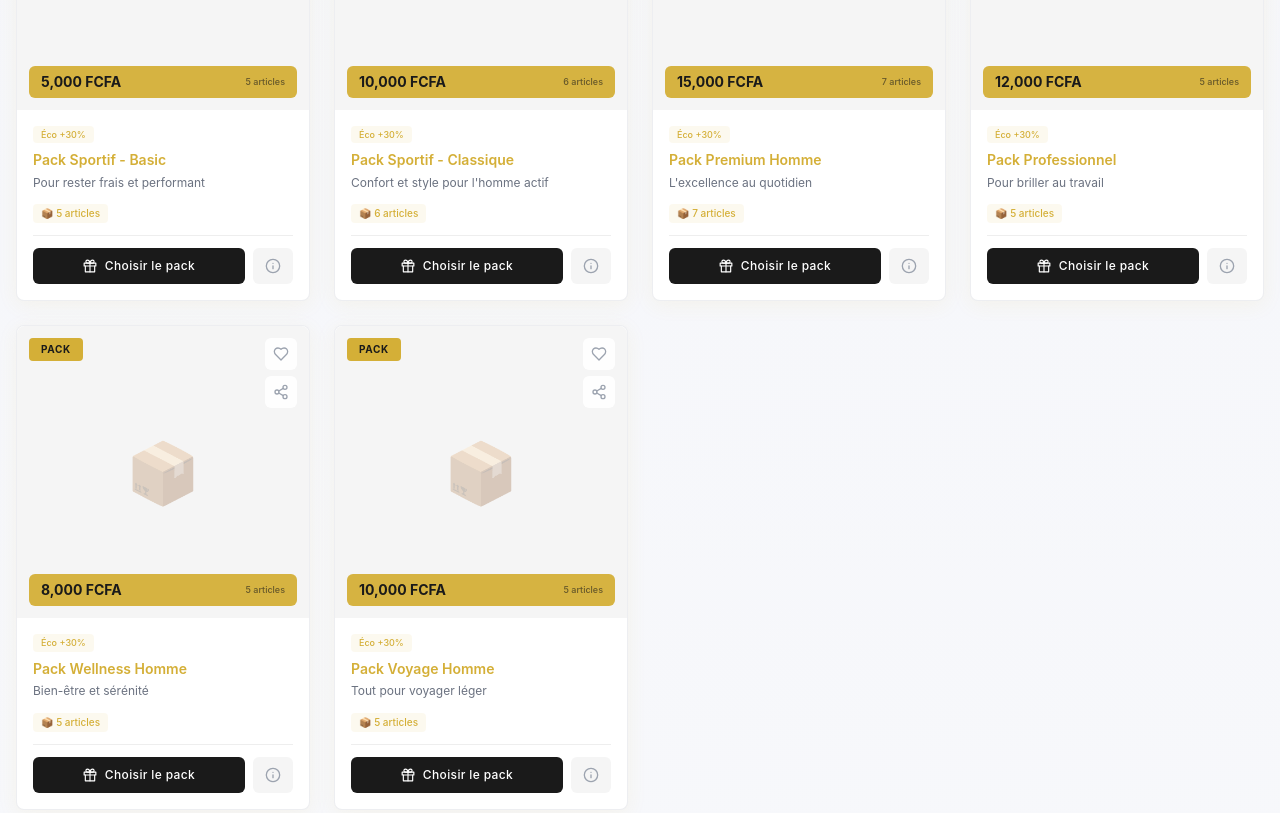
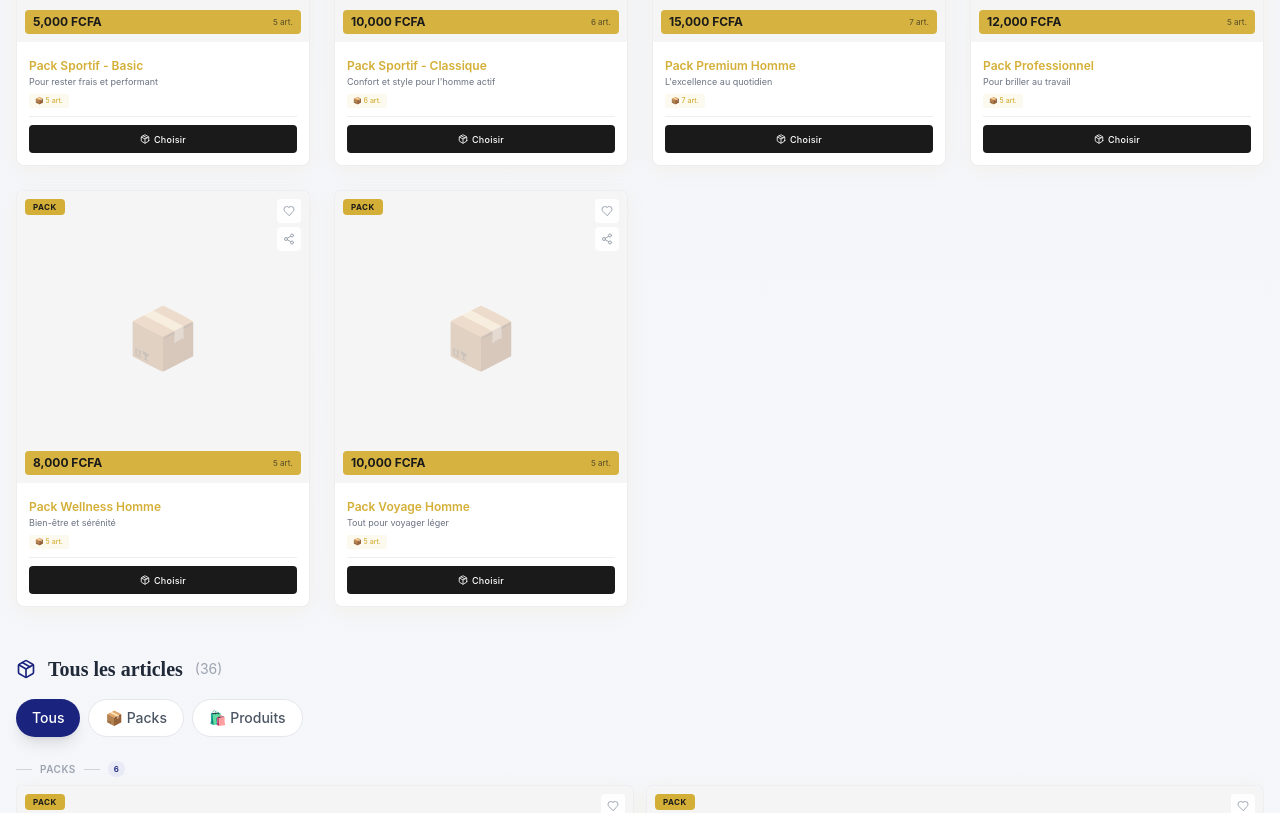
Before and after one commit to ezechielben06/winstore-pack, a React (Vite) app: page /homme in a window 1280 px wide. Shown: the part 1251-2064 px from the top of the page. Built offline with nearby package versions, Linux system fonts and the light colour scheme.

Commit message:
reparation

```diff
--- a/src/components/Shop/ProductCard.jsx
+++ b/src/components/Shop/ProductCard.jsx
@@ -1,10 +1,6 @@
-// 📄 src/components/Shop/ProductCard.jsx - Version finale
+// 📄 src/components/Shop/ProductCard.jsx - Version mobile robuste
 import { useState } from 'react';
-import {
-  ShoppingBag, Heart, Share2, Package, Sparkles,
-  Info, ChevronDown, ChevronUp, Crown, Check,
-  Gift
-} from 'lucide-react';
+import { ShoppingBag, Heart, Share2, Package, Sparkles, Crown, Check } from 'lucide-react';
 import { useCart } from '../../context/CartContext';
 import { useTheme } from '../../context/ThemeContext';
 
@@ -12,23 +8,19 @@ const ProductCard = ({ product, isWomen }) => {
   const { addToCart } = useCart();
   const { isDark } = useTheme();
   const [isLiked, setIsLiked] = useState(false);
-  const [showDetails, setShowDetails] = useState(false);
   const [imageError, setImageError] = useState(false);
   const [isAdded, setIsAdded] = useState(false);
 
   const isPack = product.category === 'pack';
 
-  // ✅ Palettes de couleurs
   const colors = isWomen ? {
     primary: '#E91E8C',
     primaryDark: '#C2185B',
     primaryLight: '#FCE4EC',
-    accent: '#D4AF37',
   } : {
     primary: '#1A237E',
     primaryDark: '#0D1445',
     primaryLight: '#E8EAF6',
-    accent: '#D4AF37',
   };
 
   const handleAddToCart = () => {
@@ -50,14 +42,16 @@ const ProductCard = ({ product, isWomen }) => {
 
   return (
     <div
-      className={`group bg-white dark:bg-[#141425] transition-all duration-300 ${
-        isDark ? 'border border-[#2A2A4A]' : 'border border-gray-200/70'
+      className={`bg-white dark:bg-[#141425] transition-all duration-300 border ${
+        isDark ? 'border-[#2A2A4A]' : 'border-gray-200/70'
       } ${isPack ? 'border-gold/30' : ''}`}
       style={{
         borderRadius: '8px',
         boxShadow: isPack
           ? '0 4px 20px rgba(212,175,55,0.08)'
           : '0 2px 12px rgba(0,0,0,0.04)',
+        overflow: 'hidden',
+        minWidth: 0, // ✅ Évite le débordement
       }}
     >
       {/* ===== IMAGE ===== */}
@@ -84,9 +78,9 @@ const ProductCard = ({ product, isWomen }) => {
           </div>
         )}
 
-        {/* ✅ Badge - Arrondi subtil */}
+        {/* Badge - Version compacte mobile */}
         <div
-          className="absolute top-3 left-3 px-3 py-1 text-[10px] font-bold tracking-wider uppercase"
+          className="absolute top-2 left-2 px-2 py-0.5 text-[8px] font-bold tracking-wider uppercase"
           style={{
             background: isPack ? '#D4AF37' : colors.primary,
             color: isPack ? '#1A1A1A' : '#FFFFFF',
@@ -97,35 +91,17 @@ const ProductCard = ({ product, isWomen }) => {
           {isPack ? 'Pack' : 'Produit'}
         </div>
 
-        {/* Actions */}
-        <div className="absolute top-3 right-3 flex flex-col gap-1.5">
-          <button
-            onClick={() => setIsLiked(!isLiked)}
-            className="w-8 h-8 flex items-center justify-center transition-all duration-200 hover:scale-110 active:scale-95 bg-white/90 dark:bg-[#1A1A2E]/90 backdrop-blur-sm"
-            style={{ borderRadius: '6px' }}
-          >
-            <Heart size={16} className={isLiked ? 'fill-red-500 text-red-500' : 'text-gray-400'} />
-          </button>
-          <button
-            onClick={handleShare}
-            className="w-8 h-8 flex items-center justify-center transition-all duration-200 hover:scale-110 active:scale-95 bg-white/90 dark:bg-[#1A1A2E]/90 backdrop-blur-sm"
-            style={{ borderRadius: '6px' }}
-          >
-            <Share2 size={16} className="text-gray-400 hover:text-gold transition-colors" />
-          </button>
-        </div>
-
-        {/* ✅ Prix - En bas de l'image */}
+        {/* Prix en bas - Version compacte */}
         <div
-          className="absolute bottom-3 left-3 right-3 px-3 py-1.5 flex items-center justify-between"
+          className="absolute bottom-2 left-2 right-2 px-2 py-1 flex items-center justify-between"
           style={{
             background: isPack ? 'rgba(212,175,55,0.95)' : 'rgba(255,255,255,0.95)',
             backdropFilter: 'blur(8px)',
-            borderRadius: '6px',
+            borderRadius: '4px',
           }}
         >
           <span
-            className="text-sm font-bold"
+            className="text-xs font-bold truncate"
             style={{ color: isPack ? '#1A1A1A' : '#1A1A1A' }}
           >
             {product.price
@@ -134,141 +110,105 @@ const ProductCard = ({ product, isWomen }) => {
             }
           </span>
           {isPack && product.items && (
-            <span className="text-[9px] font-medium opacity-60" style={{ color: isPack ? '#1A1A1A' : '#666' }}>
-              {product.items.length} articles
+            <span className="text-[8px] font-medium opacity-60 flex-shrink-0" style={{ color: isPack ? '#1A1A1A' : '#666' }}>
+              {product.items.length} art.
             </span>
           )}
         </div>
+
+        {/* Actions - Version compacte */}
+        <div className="absolute top-2 right-2 flex flex-col gap-1">
+          <button
+            onClick={() => setIsLiked(!isLiked)}
+            className="w-6 h-6 flex items-center justify-center transition-all duration-200 hover:scale-110 active:scale-95 bg-white/90 dark:bg-[#1A1A2E]/90 backdrop-blur-sm"
+            style={{ borderRadius: '4px' }}
+          >
+            <Heart size={12} className={isLiked ? 'fill-red-500 text-red-500' : 'text-gray-400'} />
+          </button>
+          <button
+            onClick={handleShare}
+            className="w-6 h-6 flex items-center justify-center transition-all duration-200 hover:scale-110 active:scale-95 bg-white/90 dark:bg-[#1A1A2E]/90 backdrop-blur-sm"
+            style={{ borderRadius: '4px' }}
+          >
+            <Share2 size={12} className="text-gray-400 hover:text-gold transition-colors" />
+          </button>
+        </div>
       </div>
 
-      {/* ===== BODY ===== */}
-      <div className="p-4">
+      {/* ===== BODY - Version compacte ===== */}
+      <div className="p-2 sm:p-3">
         {/* Tags */}
-        <div className="flex flex-wrap gap-1 mb-2">
+        <div className="flex flex-wrap gap-0.5 mb-1">
           {product.tags && product.tags.slice(0, 2).map((tag, i) => (
             <span
               key={i}
-              className="text-[9px] font-medium px-2 py-0.5"
+              className="text-[7px] font-medium px-1.5 py-0.5 truncate max-w-[50px]"
               style={{
                 color: isPack ? '#D4AF37' : '#666',
                 background: isPack ? 'rgba(212,175,55,0.08)' : '#F0F0F0',
-                borderRadius: '4px',
+                borderRadius: '2px',
               }}
             >
               {tag}
             </span>
           ))}
-          {isPack && (
-            <span
-              className="text-[9px] font-medium px-2 py-0.5"
-              style={{
-                color: '#D4AF37',
-                background: 'rgba(212,175,55,0.08)',
-                borderRadius: '4px',
-              }}
-            >
-              Éco +30%
-            </span>
-          )}
         </div>
 
-        {/* Nom */}
-        <h3 className={`text-sm font-semibold leading-tight mb-1 transition-colors ${
+        {/* Nom - Avec truncate */}
+        <h3 className={`text-xs font-semibold leading-tight mb-0.5 truncate ${
           isPack ? 'text-gold' : 'text-gray-900 dark:text-white'
         }`}>
           {product.name}
         </h3>
 
         {product.description && (
-          <p className="text-xs text-gray-500 dark:text-gray-400 line-clamp-2 leading-relaxed">
+          <p className="text-[9px] text-gray-500 dark:text-gray-400 line-clamp-2 leading-relaxed break-words">
             {product.description}
           </p>
         )}
 
-        {/* ===== STATUT ===== */}
-        <div className="mt-3 flex items-center gap-3">
+        {/* Statut */}
+        <div className="mt-1 flex items-center gap-2">
           <span
-            className="text-[10px] font-medium px-2 py-0.5"
+            className="text-[7px] font-medium px-1.5 py-0.5 truncate"
             style={{
               color: isPack ? '#D4AF37' : colors.primary,
               background: isPack ? 'rgba(212,175,55,0.08)' : colors.primaryLight,
-              borderRadius: '4px',
+              borderRadius: '2px',
             }}
           >
-            {isPack ? `📦 ${product.items?.length || 0} articles` : '• À l\'unité'}
+            {isPack ? `📦 ${product.items?.length || 0} art.` : 'À l\'unité'}
           </span>
         </div>
 
-        {/* ===== ACTIONS ===== */}
-        <div className="mt-3 pt-3 flex items-center gap-2" style={{ borderTop: '1px solid', borderColor: isDark ? '#2A2A4A' : '#EEEEEE' }}>
-          {/* Bouton principal */}
+        {/* Actions */}
+        <div className="mt-2 pt-2 flex items-center gap-1.5" style={{ borderTop: '1px solid', borderColor: isDark ? '#2A2A4A' : '#EEEEEE' }}>
           <button
             onClick={handleAddToCart}
-            className={`flex-1 flex items-center justify-center gap-2 px-4 py-2.5 text-xs font-medium transition-all duration-200 active:scale-95 ${
+            className={`flex-1 flex items-center justify-center gap-1 px-2 py-1.5 text-[9px] font-medium transition-all duration-200 active:scale-95 ${
               isAdded ? 'opacity-70 pointer-events-none' : ''
             }`}
             style={{
               background: isAdded ? '#D4AF37' : (isPack ? '#1A1A1A' : colors.primary),
               color: isAdded ? '#1A1A1A' : '#FFFFFF',
-              borderRadius: '6px',
+              borderRadius: '4px',
               letterSpacing: '0.03em',
+              minHeight: '28px',
             }}
           >
             {isAdded ? (
               <>
-                <Check size={14} />
+                <Check size={10} />
                 Ajouté
               </>
             ) : (
               <>
-                {isPack ? <Gift size={14} /> : <ShoppingBag size={14} />}
-                {isPack ? 'Choisir le pack' : 'Ajouter'}
+                {isPack ? <Package size={10} /> : <ShoppingBag size={10} />}
+                {isPack ? 'Choisir' : 'Ajouter'}
               </>
             )}
           </button>
-
-          {/* Bouton détails - pour packs uniquement */}
-          {isPack && product.items && (
-            <button
-              onClick={() => setShowDetails(!showDetails)}
-              className="px-3 py-2.5 transition-all duration-200 hover:scale-105 active:scale-95"
-              style={{
-                background: isDark ? '#2A2A4A' : '#F5F5F5',
-                borderRadius: '6px',
-              }}
-            >
-              <Info size={16} className={showDetails ? 'text-gold' : 'text-gray-400'} />
-            </button>
-          )}
         </div>
-
-        {/* ===== DÉTAILS DU PACK ===== */}
-        {isPack && product.items && showDetails && (
-          <div
-            className="mt-3 p-3 transition-all duration-300"
-            style={{
-              background: isDark ? '#1A1A2E' : '#F8F8F8',
-              borderRadius: '6px',
-            }}
-          >
-            <p className="text-[9px] font-semibold uppercase tracking-wider text-gold/80 mb-2">
-              Contenu du pack
-            </p>
-            <ul className="space-y-1">
-              {product.items.slice(0, 4).map((item, i) => (
-                <li key={i} className="text-[10px] text-gray-600 dark:text-gray-400 flex items-center gap-2">
-                  <span className="w-1 h-1 rounded-full bg-gold flex-shrink-0" />
-                  <span className="truncate">{item}</span>
-                </li>
-              ))}
-              {product.items.length > 4 && (
-                <li className="text-[10px] text-gray-400 dark:text-gray-500">
-                  + {product.items.length - 4} autres articles
-                </li>
-              )}
-            </ul>
-          </div>
-        )}
       </div>
     </div>
   );
--- a/src/components/Shop/ProductGrid.jsx
+++ b/src/components/Shop/ProductGrid.jsx
@@ -1,11 +1,11 @@
-// 📄 src/components/Shop/ProductGrid.jsx - Mobile First
+// 📄 src/components/Shop/ProductGrid.jsx - Version mobile robuste
 import ProductCard from './ProductCard';
 
 const ProductGrid = ({ products, isWomen }) => {
   if (products.length === 0) {
     return (
-      <div className="text-center py-12">
-        <p className="text-gray-500 dark:text-gray-400">Aucun produit trouvé</p>
+      <div className="text-center py-8">
+        <p className="text-gray-500 dark:text-gray-400 text-sm">Aucun produit trouvé</p>
       </div>
     );
   }
@@ -17,26 +17,21 @@ const ProductGrid = ({ products, isWomen }) => {
   const themeBg = isWomen ? 'bg-feminine-light' : 'bg-masculine-light';
 
   return (
-    <div>
+    <div className="w-full overflow-hidden">
       {/* Packs */}
       {packs.length > 0 && (
-        <div className="mb-6 md:mb-8">
-          <h3 className="text-xs md:text-sm font-semibold text-gray-400 dark:text-gray-500 uppercase tracking-wider mb-3 md:mb-4 flex items-center gap-2">
-            <span className="w-6 md:w-8 h-px bg-gray-300 dark:bg-gray-600" />
+        <div className="mb-4">
+          <h3 className="text-[10px] font-semibold text-gray-400 dark:text-gray-500 uppercase tracking-wider mb-2 flex items-center gap-2">
+            <span className="w-4 h-px bg-gray-300 dark:bg-gray-600" />
             Packs
-            <span className="w-6 md:w-8 h-px bg-gray-300 dark:bg-gray-600" />
-            <span className={`text-[10px] md:text-xs ${themeBg} ${themeColor} px-1.5 md:px-2 py-0.5 rounded-full`}>
+            <span className="w-4 h-px bg-gray-300 dark:bg-gray-600" />
+            <span className={`text-[8px] ${themeBg} ${themeColor} px-1.5 py-0.5 rounded-full`}>
               {packs.length}
             </span>
           </h3>
-          <div className="grid grid-cols-2 sm:grid-cols-2 md:grid-cols-3 lg:grid-cols-4 gap-3 md:gap-4 lg:gap-6">
+          <div className="grid grid-cols-2 gap-2 sm:gap-3">
             {packs.map((product) => (
-              <div key={product.id} className="relative">
-                <div className="absolute -top-1 -left-1 z-10">
-                  <span className="bg-gold text-white text-[8px] md:text-[10px] font-bold px-1.5 md:px-2 py-0.5 rounded-full">
-                    PACK
-                  </span>
-                </div>
+              <div key={product.id}>
                 <ProductCard product={product} isWomen={isWomen} />
               </div>
             ))}
@@ -47,17 +42,19 @@ const ProductGrid = ({ products, isWomen }) => {
       {/* Produits */}
       {items.length > 0 && (
         <div>
-          <h3 className="text-xs md:text-sm font-semibold text-gray-400 dark:text-gray-500 uppercase tracking-wider mb-3 md:mb-4 flex items-center gap-2">
-            <span className="w-6 md:w-8 h-px bg-gray-300 dark:bg-gray-600" />
-            Produits à l'unité
-            <span className="w-6 md:w-8 h-px bg-gray-300 dark:bg-gray-600" />
-            <span className="text-[10px] md:text-xs bg-blue-50 dark:bg-blue-500/10 text-blue-500 dark:text-blue-400 px-1.5 md:px-2 py-0.5 rounded-full">
+          <h3 className="text-[10px] font-semibold text-gray-400 dark:text-gray-500 uppercase tracking-wider mb-2 flex items-center gap-2">
+            <span className="w-4 h-px bg-gray-300 dark:bg-gray-600" />
+            Produits
+            <span className="w-4 h-px bg-gray-300 dark:bg-gray-600" />
+            <span className="text-[8px] bg-blue-50 dark:bg-blue-500/10 text-blue-500 dark:text-blue-400 px-1.5 py-0.5 rounded-full">
               {items.length}
             </span>
           </h3>
-          <div className="grid grid-cols-2 sm:grid-cols-2 md:grid-cols-3 lg:grid-cols-4 gap-3 md:gap-4 lg:gap-6">
+          <div className="grid grid-cols-2 gap-2 sm:gap-3">
             {items.map((product) => (
-              <ProductCard key={product.id} product={product} isWomen={isWomen} />
+              <div key={product.id}>
+                <ProductCard product={product} isWomen={isWomen} />
+              </div>
             ))}
           </div>
         </div>
--- a/src/index.css
+++ b/src/index.css
@@ -598,3 +598,54 @@ body {
     opacity: 0.8;
   }
 }
+
+/* 📄 src/index.css - Ajouter pour éviter les débordements */
+
+/* ✅ Éviter les débordements sur mobile */
+* {
+  max-width: 100%;
+  box-sizing: border-box;
+}
+
+html, body {
+  overflow-x: hidden;
+  width: 100%;
+}
+
+/* ✅ Gestion des textes qui débordent */
+.break-words {
+  word-wrap: break-word;
+  word-break: break-word;
+}
+
+.truncate {
+  overflow: hidden;
+  text-overflow: ellipsis;
+  white-space: nowrap;
+}
+
+.line-clamp-2 {
+  display: -webkit-box;
+  -webkit-line-clamp: 2;
+  -webkit-box-orient: vertical;
+  overflow: hidden;
+}
+
+/* ✅ Éviter les débordements des cartes */
+.grid-cols-2 {
+  grid-template-columns: repeat(2, minmax(0, 1fr));
+}
+
+/* ✅ Images qui ne débordent pas */
+img {
+  max-width: 100%;
+  height: auto;
+}
+
+/* ✅ Conteneurs qui ne débordent pas */
+.container {
+  max-width: 100%;
+  overflow: hidden;
+  padding-left: 12px;
+  padding-right: 12px;
+}
```
